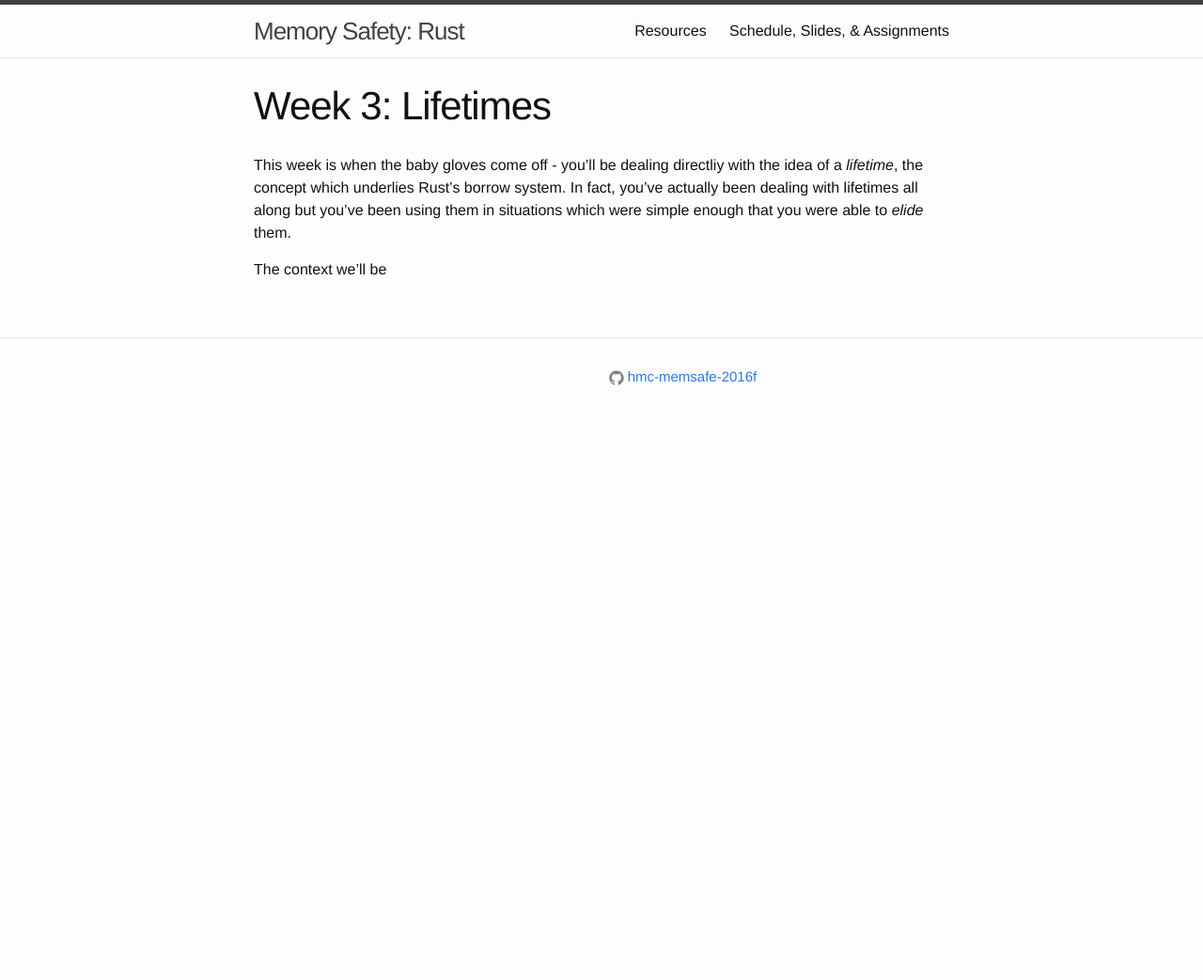
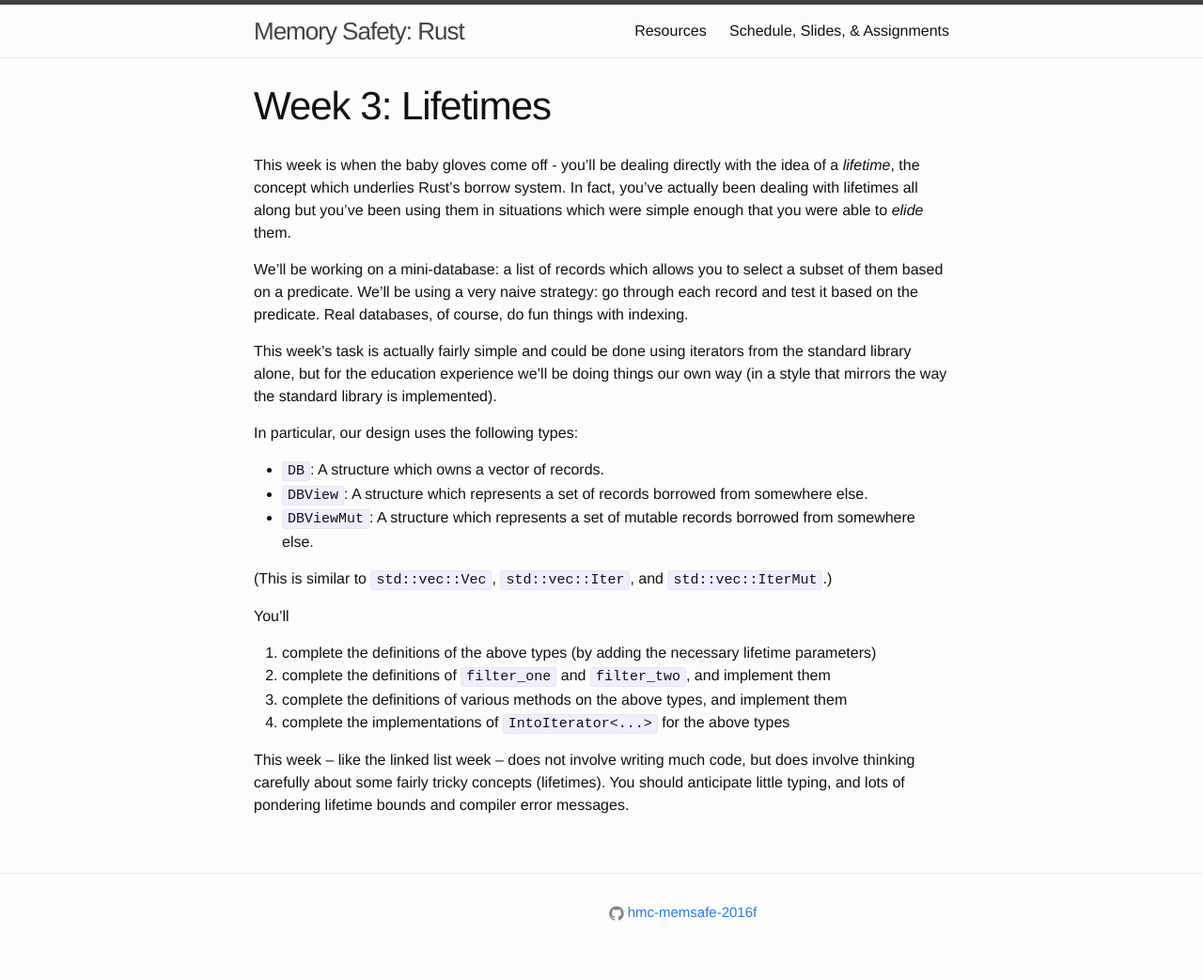
Before and after one commit to hmc-memsafe-2016f/hmc-memsafe-2016f.github.io, a Jekyll site: the page built from assignments/wk3/index.md, in a window 1280 px wide. Shown: the whole page at 94% size. Built offline with Jekyll 4.4.1, drawn with Linux system fonts in a browser that asks for light colours; before the commit the page ends 900 px from its top, so only the background shows below that.

Commit message:
Week 3 Assignment

```diff
--- a/assignments/wk3/index.md
+++ b/assignments/wk3/index.md
@@ -5,12 +5,45 @@ title: "Week 3: Lifetimes"
 
 ---
 
-This week is when the baby gloves come off - you'll be dealing directliy with
+This week is when the baby gloves come off - you'll be dealing directly with
 the idea of a _lifetime_, the concept which underlies Rust's borrow system. In
 fact, you've actually been dealing with lifetimes all along but you've been
 using them in situations which were simple enough that you were able to _elide_
 them.
 
-The context we'll be
+We'll be working on a mini-database: a list of records which allows you to
+select a subset of them based on a predicate. We'll be using a very naive
+strategy: go through each record and test it based on the predicate. Real
+databases, of course, do fun things with indexing.
+
+This week's task is actually fairly simple and could be done using iterators
+from the standard library alone, but for the education experience we'll be doing
+things our own way (in a style that mirrors the way the standard library is
+implemented).
+
+In particular, our design uses the following types:
+
+   * `DB`: A structure which owns a vector of records.
+   * `DBView`: A structure which represents a set of records borrowed from
+     somewhere else.
+   * `DBViewMut`: A structure which represents a set of mutable records borrowed
+     from somewhere else.
+
+(This is similar to `std::vec::Vec`, `std::vec::Iter`, and `std::vec::IterMut`.)
+
+You'll
+
+   1. complete the definitions of the above types (by adding the necessary
+      lifetime parameters)
+   2. complete the definitions of `filter_one` and `filter_two`, and implement
+      them
+   3. complete the definitions of various methods on the above types, and
+      implement them
+   4. complete the implementations of `IntoIterator<...>` for the above types
+
+This week -- like the linked list week -- does not involve writing much code,
+but does involve thinking carefully about some fairly tricky concepts
+(lifetimes). You should anticipate little typing, and lots of pondering
+lifetime bounds and compiler error messages.
 
 [wk3-github]: https://github.com/hmc-memsafe-2016f/wk3-starter
```
Also changed, not shown: schedule.md (+1 -1 lines).
